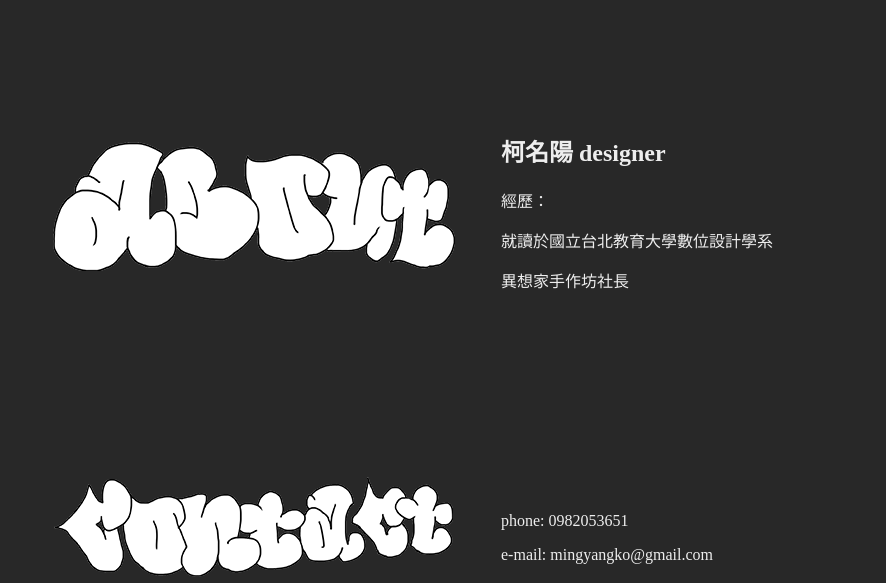
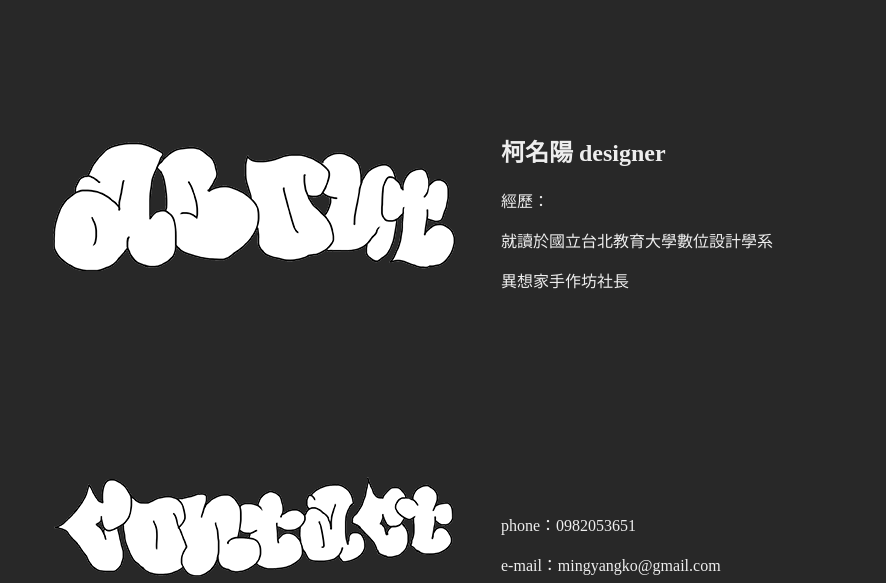
Before and after one commit to jon175/web-for-frontstage, a plain HTML site: page index-陽-2.html in a window 1280 px wide. Shown: the part 149-732 px from the top of the page, without its empty margins (194-1080 px from the left). Drawn offline with Linux system fonts and the light colour scheme.

Commit message:
Update index-陽-2.html

```diff
--- a/index-陽-2.html
+++ b/index-陽-2.html
@@ -55,8 +55,8 @@
          <div class="piclec">
               <img src="img/contactus.png"/>
               <div>
-                  <p>phone: 0982053651</p>
-                  <p>e-mail: mingyangko@gmail.com</p>
+                  <p>phone：0982053651</p>
+                  <p>e-mail：mingyangko@gmail.com</p>
                   <p>address：106台北市大安區和平東路二段134號</p>
               </div><!--contact-->
          </div><!--rightlet-->
```
